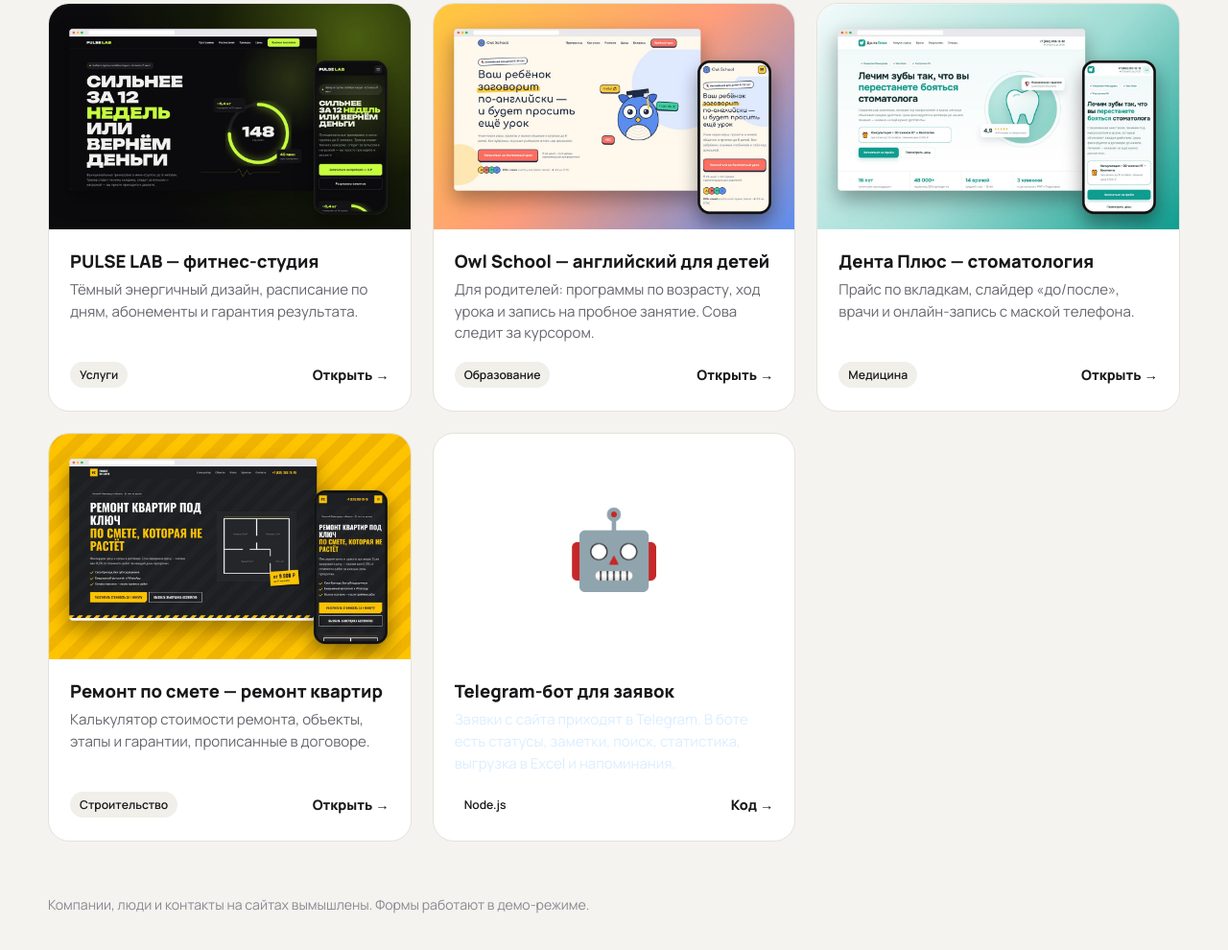
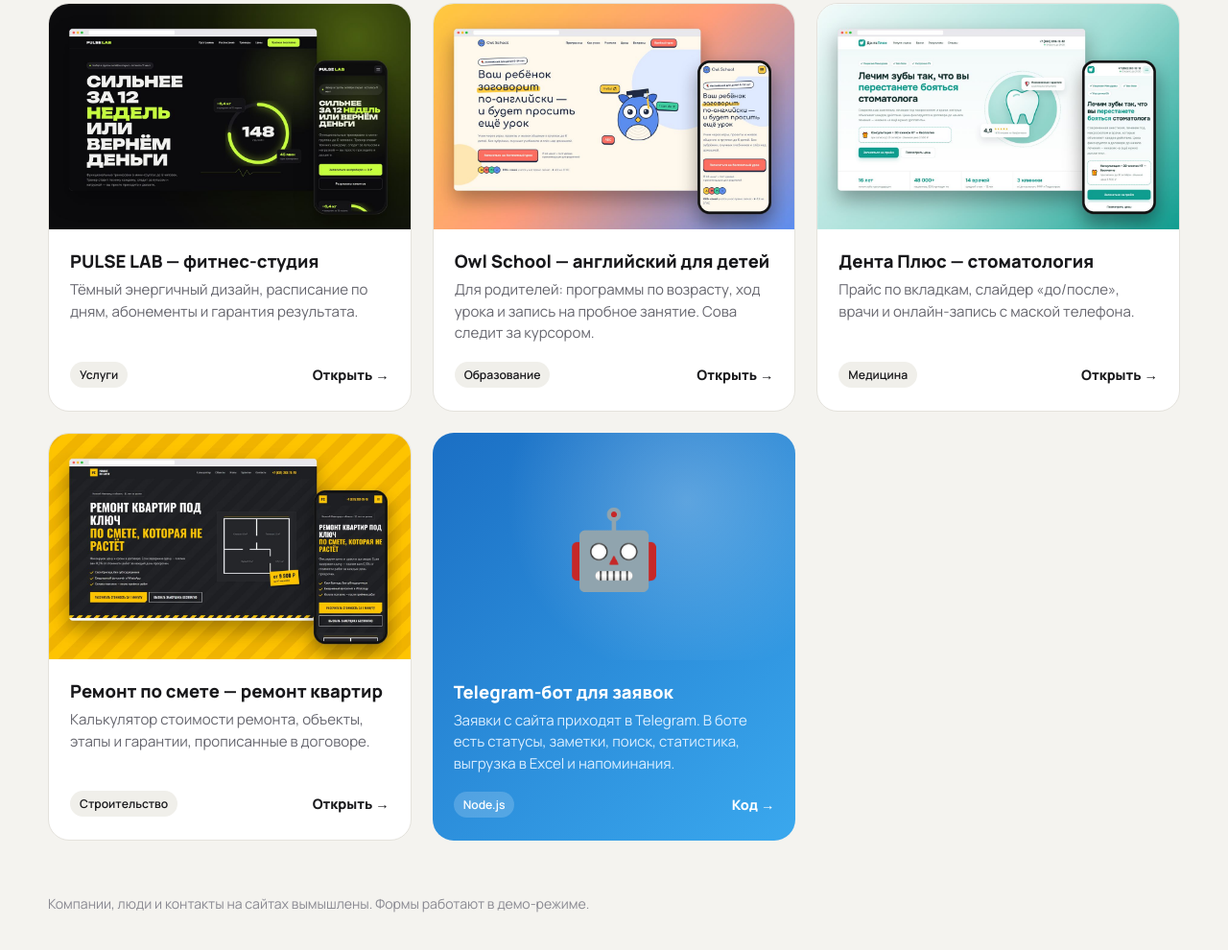
Before and after one commit to MarchenkoDanil/portfolio, a plain HTML site: page index.html in a window 1280 px wide. Shown: the part 828-1818 px from the top of the page at 96% size. Drawn offline with Linux system fonts and the light colour scheme.

Commit message:
Витрина: синий фон у карточки бота

```diff
--- a/index.html
+++ b/index.html
@@ -28,7 +28,7 @@
     .meta { display: flex; justify-content: space-between; align-items: center; gap: 10px; margin-top: 12px; }
     .tag { font-size: .76rem; font-weight: 600; background: #f0efea; padding: 5px 10px; border-radius: 100px; }
     .go { font-weight: 800; font-size: .9rem; white-space: nowrap; }
-    .card--bot { background: linear-gradient(140deg, #1b6fc4, #3aa8ee); color: #fff; border: 0; }
+    a.card--bot { background: linear-gradient(140deg, #1b6fc4, #3aa8ee); color: #fff; border: 0; }
     .card--bot .info p { color: #dbeeff; }
     .card--bot .tag { background: rgba(255, 255, 255, .18); }
     .bot-visual { aspect-ratio: 16 / 10; display: grid; place-items: center; font-size: 5rem; background: radial-gradient(circle at 70% 30%, rgba(255,255,255,.25), transparent 60%); }
```
